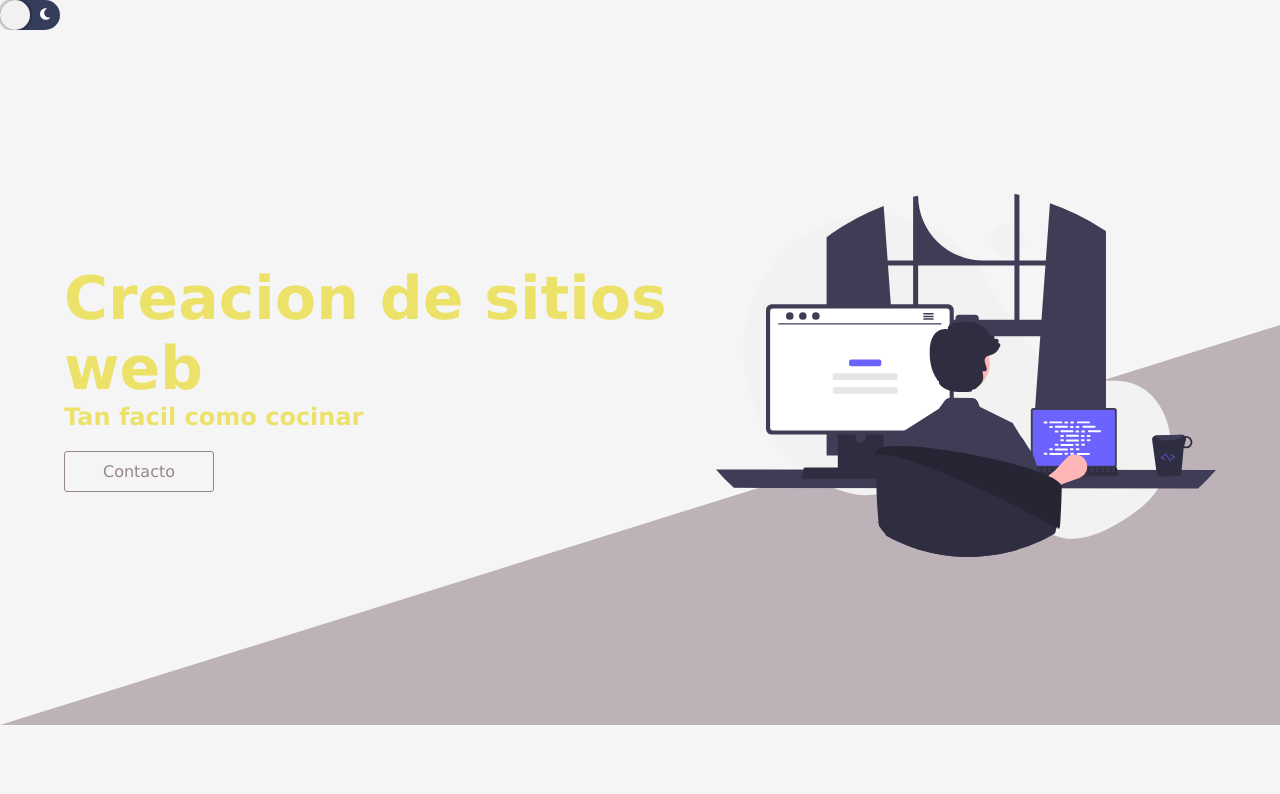
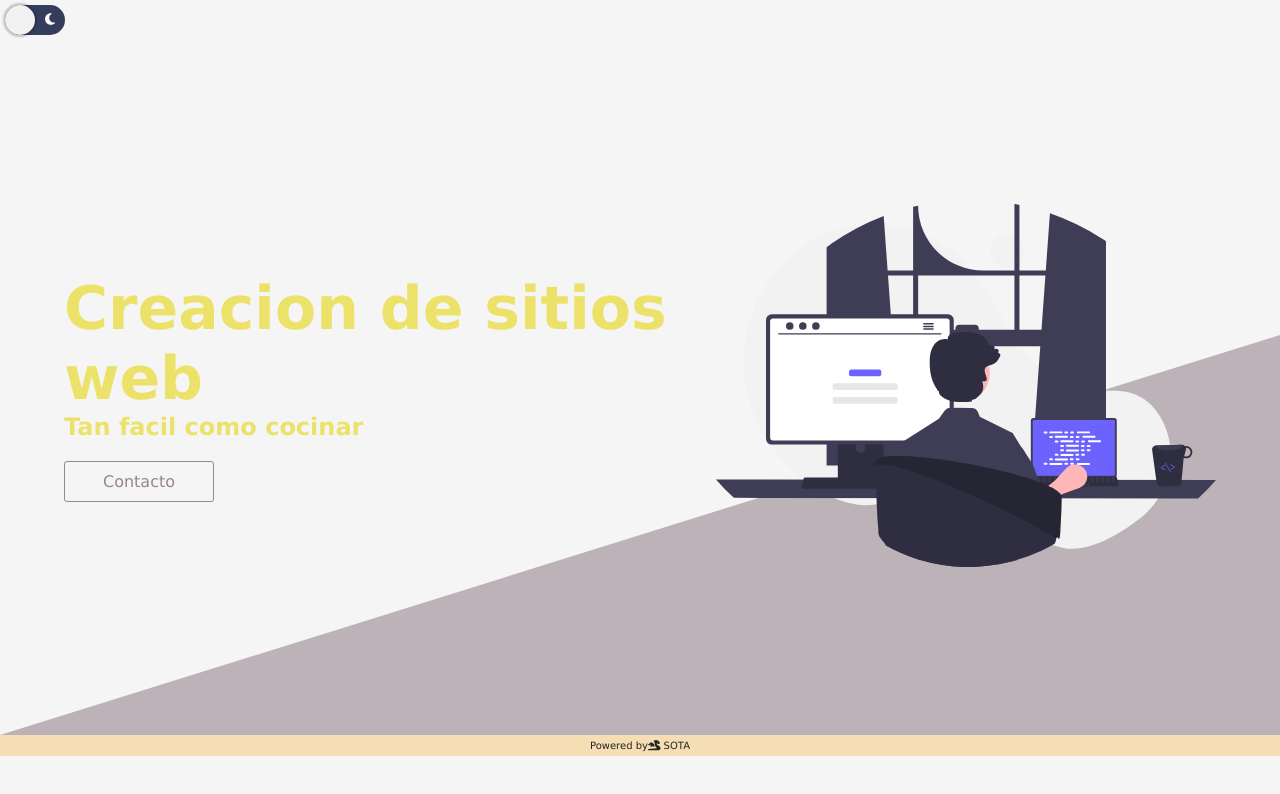
Before and after one commit to BrianSotalin/landingp, a plain HTML site: page index.html in a window 1280 px wide. Drawn offline with Linux system fonts and the light colour scheme.

Commit message:
updated-footer

```diff
--- a/index.html
+++ b/index.html
@@ -28,6 +28,7 @@
         <div class="absolute"></div>
 
     </header>
+    <footer> Powered by <a href="https://briansotalin.github.io/mypage/"> <i class="fas fa-dragon"></i> sota </a> </footer>
     <script src="app.js"></script>
 </body>
 </html>
--- a/style.css
+++ b/style.css
@@ -68,6 +68,7 @@ SWITCH
 
 .switch {
     top: 0;
+    margin: 5px;
     background: #343D5B;
     border-radius: 1000px;
     border: none;
@@ -113,6 +114,23 @@ SWITCH
     display: block;
     background: none;
     color: #fff;
+  }
+  footer{
+      display: flex;
+      justify-content: center;
+      background: wheat;
+      font-size: 10px;
+      padding: 5px;
+      font-weight: 300;
+      color: rgb(36, 35, 35);
+  }
+  footer:hover{
+      letter-spacing: 2px;
+  }
+  footer a{
+      text-decoration: none;
+      text-transform: uppercase;
+      color: rgb(36, 35, 35);
   }
   /*
   MODO OSCURO
```
